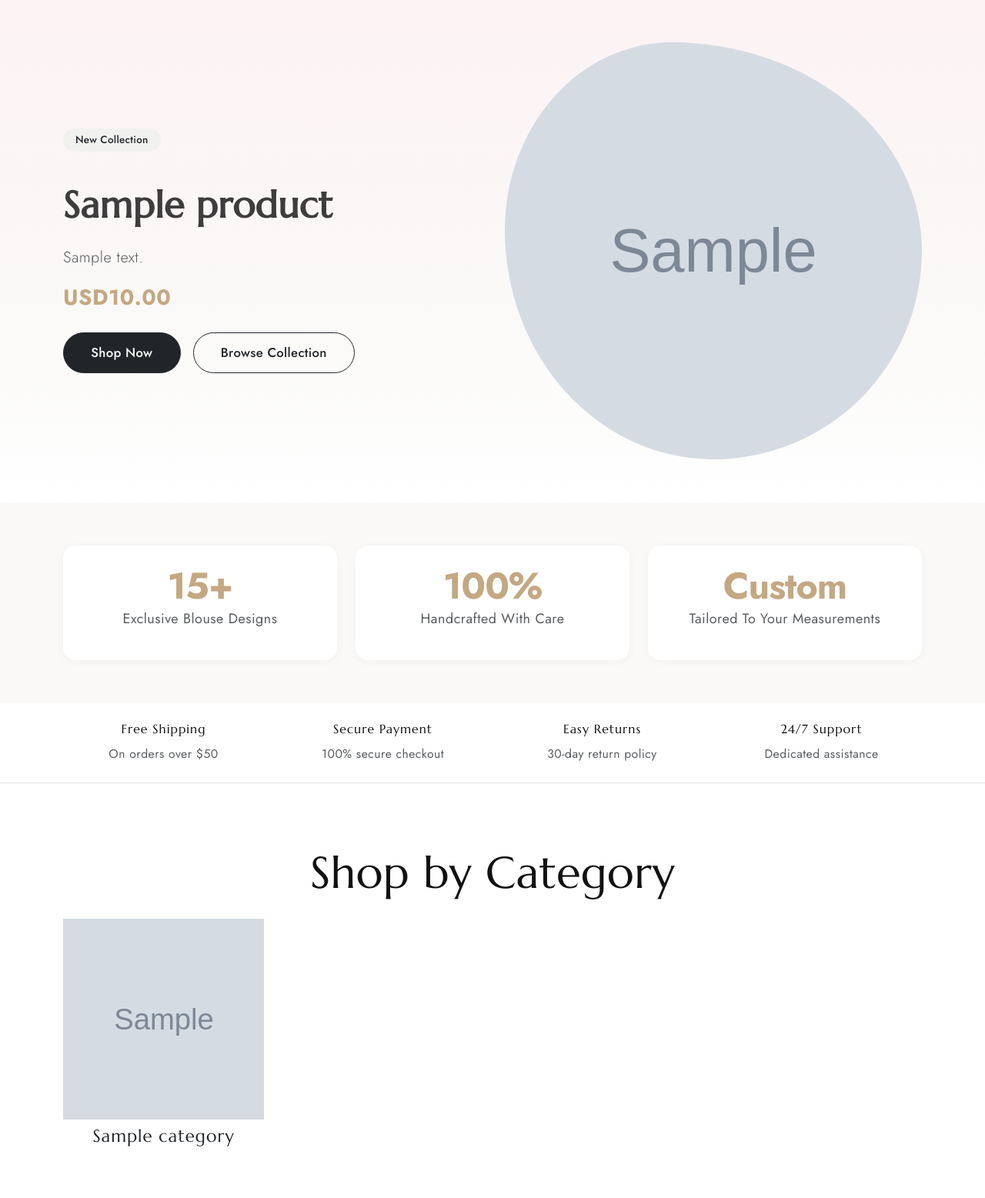
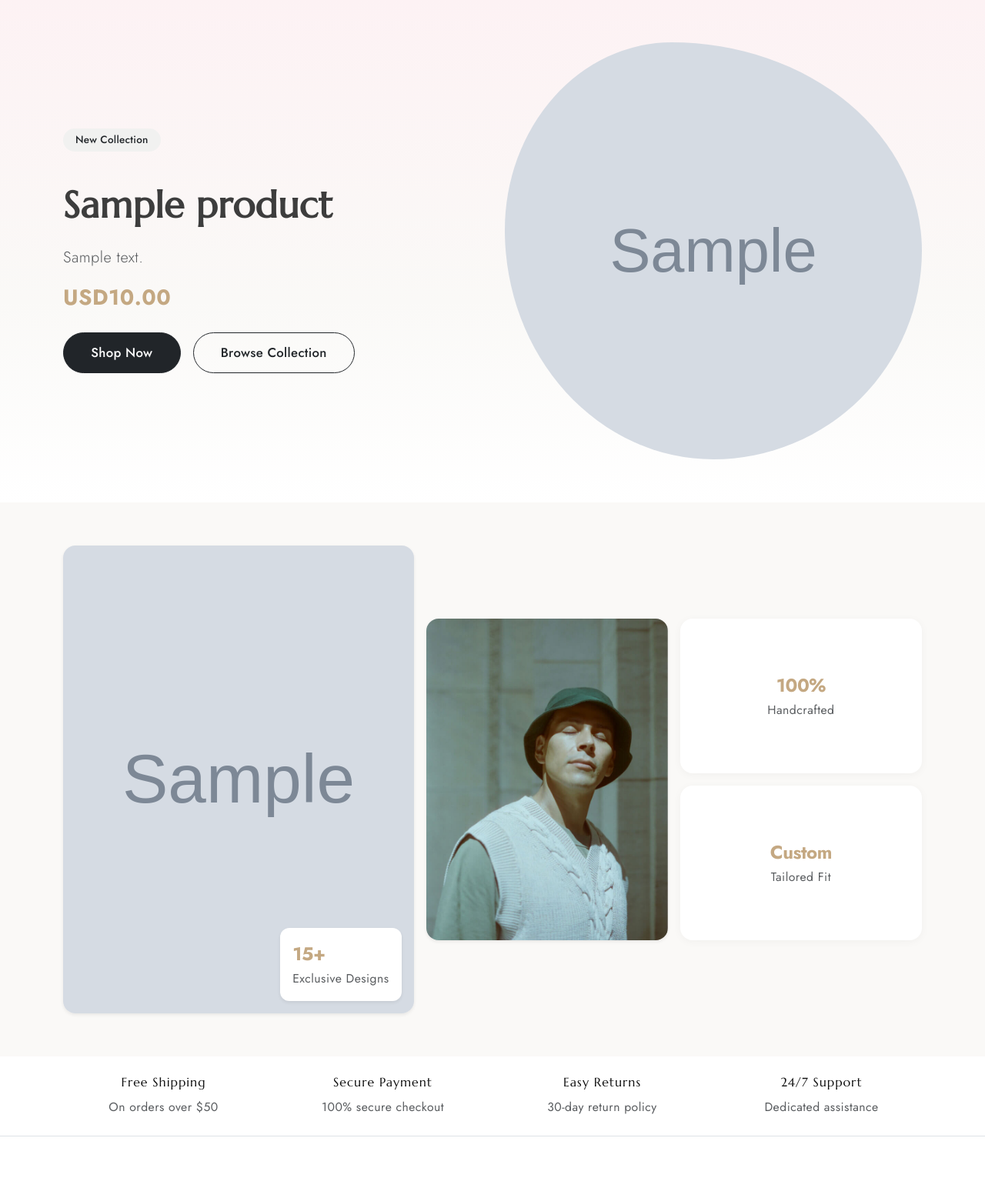
Before and after one commit to Zahid8/FeminineDesignerStore, a Django app: page / in a window 1280 px wide. Shown: the part 71-1628 px from the top of the page at 77% size. Run offline with Django 5.2, Linux system fonts and the light colour scheme; tables that the repository leaves empty hold one stand-in row (values such as "Sample post"); grey boxes marked "Sample" are stand-in pictures.

Commit message:
T21-FIX: Image promo collage, structural tests, doc sync
- Promo section: collage layout with product images + stat cards
- CSS: promo-float-card, rounded-4 utility
- Tests: indichic-nav, promo-collage-img, hero-capsule-img assertions
- 277 tests pass, CSS scoped

Co-Authored-By: Claude <noreply@anthropic.com>

```diff
--- a/static/store/style.css
+++ b/static/store/style.css
@@ -1774,3 +1774,5 @@ FemDes Blouse Boutique
   .hero-text-col { padding-right: 0; text-align: center; }
   .hero-img-col { padding-left: 0; margin-top: 1.5rem; }
 }
+.promo-float-card { min-width: 120px; z-index: 2; }
+.rounded-4 { border-radius: .75rem !important; }
--- a/templates/store/home.html
+++ b/templates/store/home.html
@@ -37,23 +37,45 @@
 <!-- Promo Editorial Collage -->
 <section class="py-5 section-soft">
   <div class="container-lg">
-    <div class="row g-4 align-items-center">
-      <div class="col-md-4">
-        <div class="promo-card p-4 text-center">
-          <div class="promo-stat display-5 fw-bold" style="color: var(--warm-brown);">15+</div>
-          <p class="text-muted">Exclusive Blouse Designs</p>
+    <div class="row g-3 align-items-center">
+      <div class="col-md-5">
+        <div class="position-relative">
+          {% with promo_img=featured|default:new_arrivals|first %}
+          {% with primary=promo_img.primary_image %}
+          <img src="{% if primary %}{{ primary.image.url }}{% else %}{% static 'store/images/banner-image-1.jpg' %}{% endif %}" class="promo-collage-img shadow-sm" alt="Blouse Collection">
+          {% endwith %}
+          {% endwith %}
+          <div class="promo-float-card position-absolute bottom-0 end-0 m-3 bg-white rounded-4 p-3 shadow-sm">
+            <div class="promo-stat fs-4 fw-bold" style="color: var(--warm-brown);">15+</div>
+            <small class="text-muted">Exclusive Designs</small>
+          </div>
         </div>
       </div>
-      <div class="col-md-4">
-        <div class="promo-card p-4 text-center">
-          <div class="promo-stat display-5 fw-bold" style="color: var(--warm-brown);">100%</div>
-          <p class="text-muted">Handcrafted With Care</p>
-        </div>
-      </div>
-      <div class="col-md-4">
-        <div class="promo-card p-4 text-center">
-          <div class="promo-stat display-5 fw-bold" style="color: var(--warm-brown);">Custom</div>
-          <p class="text-muted">Tailored To Your Measurements</p>
+      <div class="col-md-7">
+        <div class="row g-3">
+          <div class="col-6">
+            {% with second=featured|default:new_arrivals|slice:"1:2"|first %}
+            {% if second %}
+            <img src="{% if second.primary_image %}{{ second.primary_image.image.url }}{% else %}{% static 'store/images/product-item-1.jpg' %}{% endif %}" class="promo-collage-img shadow-sm w-100" alt="Blouse">
+            {% else %}
+            <img src="{% static 'store/images/product-item-1.jpg' %}" class="promo-collage-img shadow-sm w-100" alt="Blouse">
+            {% endif %}
+            {% endwith %}
+          </div>
+          <div class="col-6 d-flex flex-column gap-3">
+            <div class="promo-card p-3 flex-grow-1 d-flex align-items-center justify-content-center">
+              <div class="text-center">
+                <div class="promo-stat fs-4 fw-bold" style="color: var(--warm-brown);">100%</div>
+                <small class="text-muted">Handcrafted</small>
+              </div>
+            </div>
+            <div class="promo-card p-3 flex-grow-1 d-flex align-items-center justify-content-center">
+              <div class="text-center">
+                <div class="promo-stat fs-4 fw-bold" style="color: var(--warm-brown);">Custom</div>
+                <small class="text-muted">Tailored Fit</small>
+              </div>
+            </div>
+          </div>
         </div>
       </div>
     </div>
```
Also changed, not shown: store/tests/test_storefront.py (+3 -0 lines).
